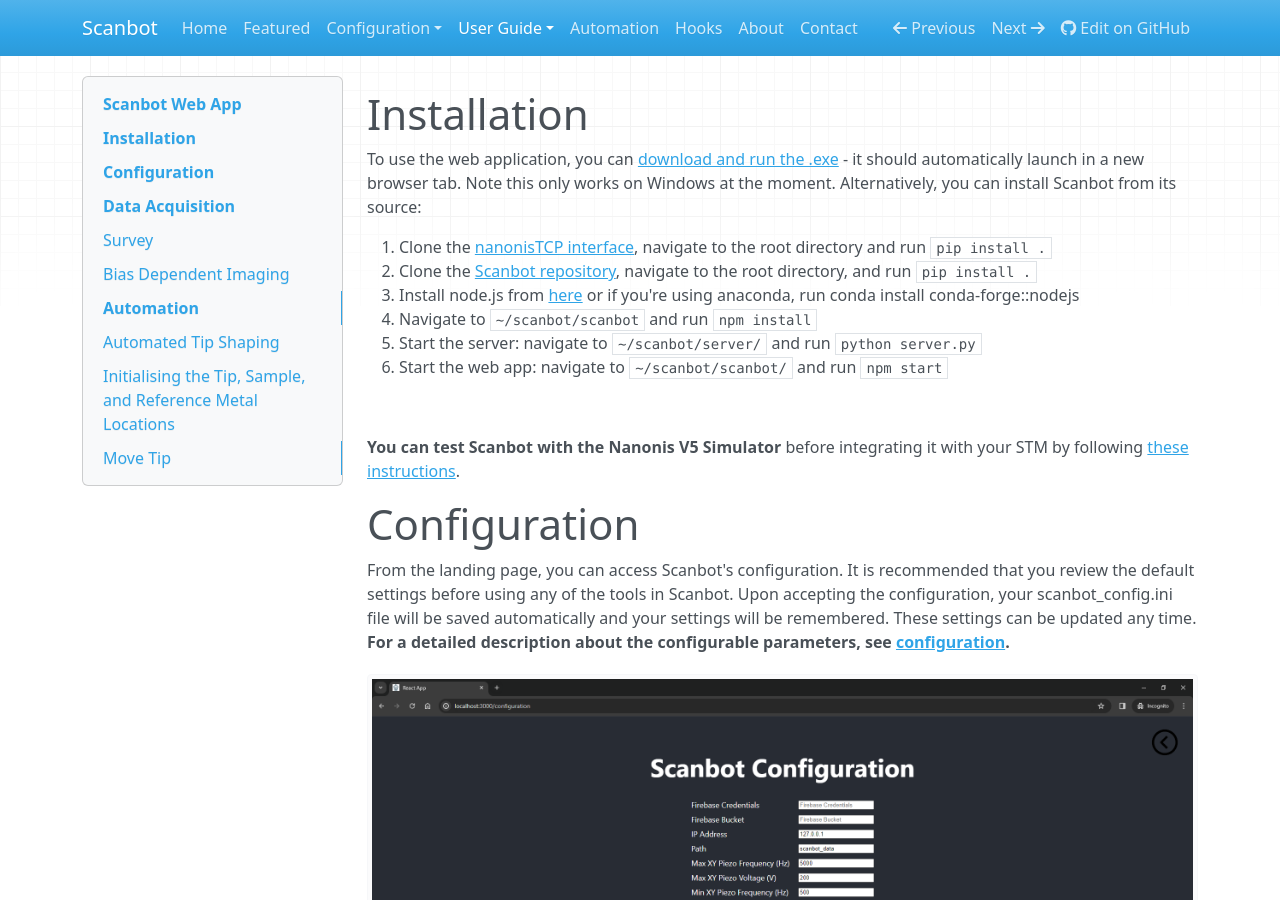
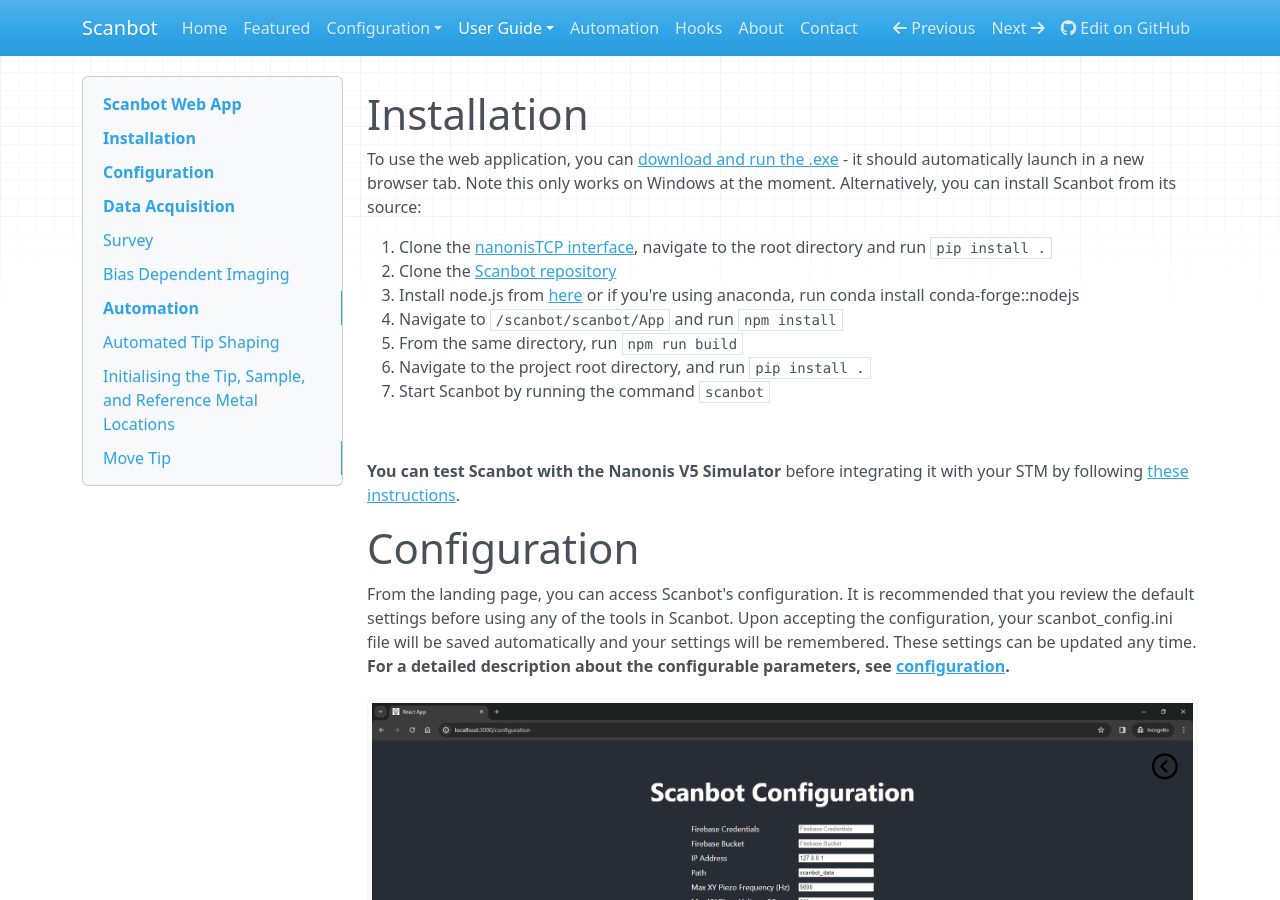
Before and after one commit to New-Horizons-SPM/scanbot, an MkDocs documentation site: the page built from docs/web-app.md, in a window 1280 px wide and 900 px high, scrolled down 742 px. Built offline with MkDocs 1.6.1, drawn with Linux system fonts in a browser that asks for light colours; nearby versions of some CDN libraries.

Commit message:
Change installation instructions

````diff
--- a/docs/web-app.md
+++ b/docs/web-app.md
@@ -12,16 +12,17 @@
 
 # Installation
 
-To use the web application, you can [download and run the .exe](https://firebasestorage.googleapis.com/v0/b/scanbot-46390.appspot.com/o/scanbot-react%2FScanbot_V4.zip?alt=media&token=1c627e79-422e-41e9-9d85-dd12835c3386)
+To use the web application, you can [download and run the .exe](https://firebasestorage.googleapis.com/v0/b/scanbot-46390.appspot.com/o/scanbot-react%2FScanbot_V4.1.zip?alt=media&token=c0fca54e-619f-418c-9c06-f77d5ddc4ea6)
 - it should automatically launch in a new browser tab. Note this only works on Windows at the moment.
 Alternatively, you can install Scanbot from its source:
 
 1. Clone the [nanonisTCP interface](https://github.com/New-Horizons-SPM/nanonisTCP), navigate to the root directory and run ```pip install .```
-2. Clone the [Scanbot repository](https://github.com/New-Horizons-SPM/scanbot), navigate to the root directory, and run ```pip install .```
+2. Clone the [Scanbot repository](https://github.com/New-Horizons-SPM/scanbot)
 3. Install node.js from [here](https://nodejs.org/en) or if you're using anaconda, run conda install conda-forge::nodejs
-4. Navigate to ```~/scanbot/scanbot``` and run ```npm install```
-5. Start the server: navigate to ```~/scanbot/server/``` and run ```python server.py```
-6. Start the web app: navigate to ```~/scanbot/scanbot/``` and run ```npm start```
+4. Navigate to ```/scanbot/scanbot/App``` and run ```npm install```
+5. From the same directory, run ```npm run build```
+6. Navigate to the project root directory, and run ```pip install .```
+5. Start Scanbot by running the command ```scanbot```
 
 <br>
 
````
Also changed, not shown: docs/index.md (+6 -5 lines), docs/web-app-test.md (+2 -1 lines), 1 other file.
